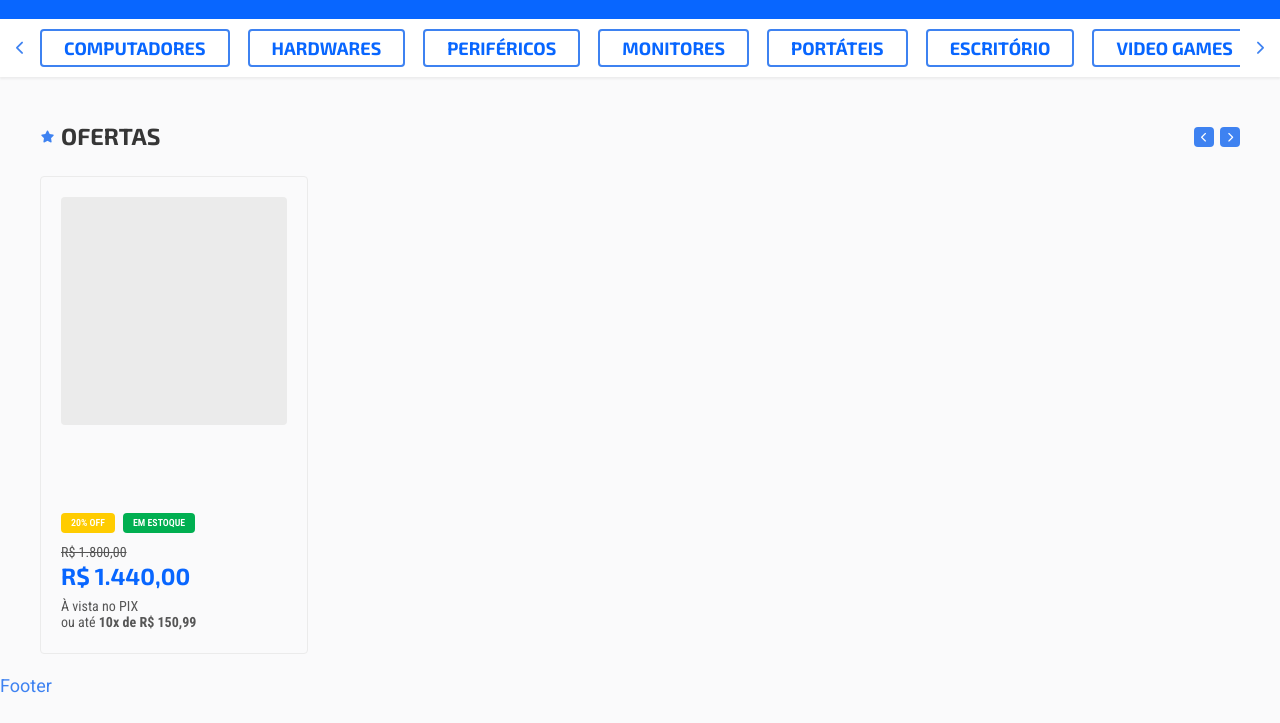
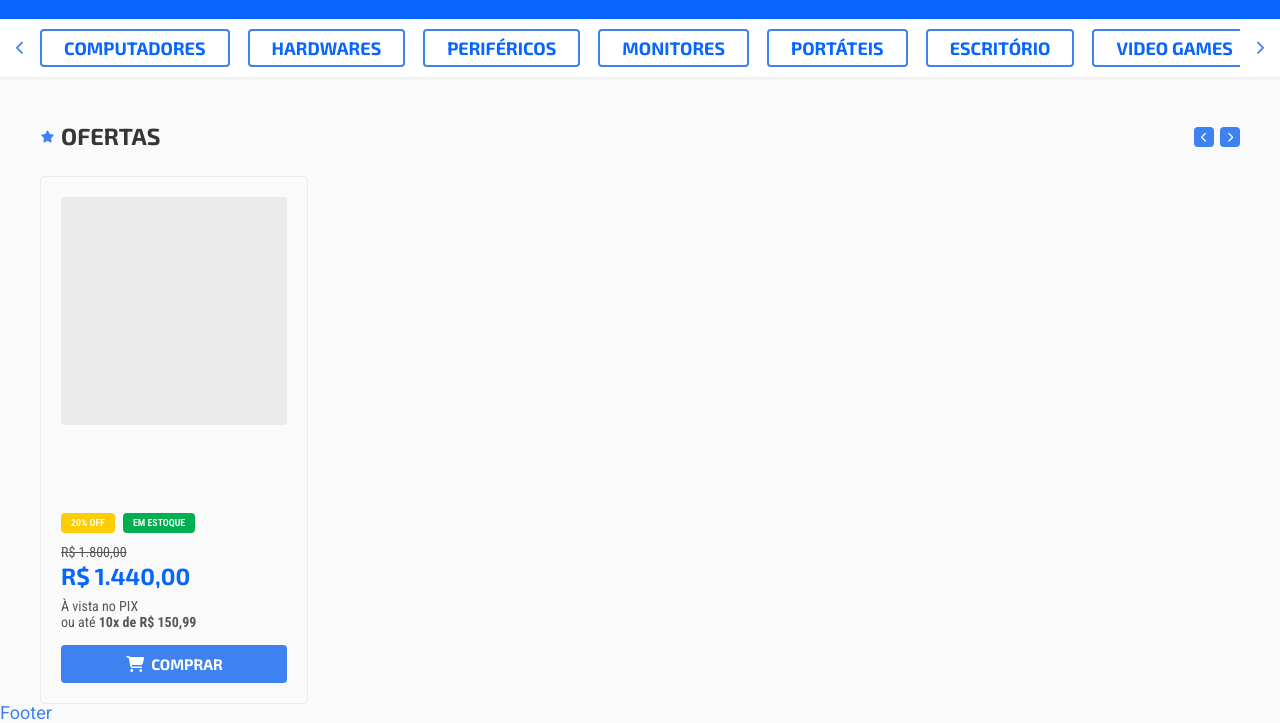
Before and after one commit to eubrunocoelho/e-tech, a plain HTML site: page index.html in a window 1280 px wide. Shown: the part 105-828 px from the top of the page. Before the commit the page ends 801 px from the top, so only its background shows below. Drawn offline with Linux system fonts and the light colour scheme.

Commit message:
style: add style to buy button

```diff
--- a/assets/scss/modules/_buttons.scss
+++ b/assets/scss/modules/_buttons.scss
@@ -7,7 +7,38 @@
 .button {
     @include default-button();
 
+    &__content {
+        align-items: center;
+        column-gap: 6px;
+        display: flex;
+        height: 100%;
+        width: max-content;
+    }
+
+    &__icon {
+        align-items: center;
+        color: $white-color;
+        display: flex;
+        font-size: 16px !important;
+        height: 20px;
+        justify-content: center;
+        width: 20px;
+    }
+
     &--inline {
-        @include inline-button($text-color: $blue-color-1, $border-color: $blue-color-2, $height: 38px, $font-size: 1rem)
+        @include inline-button(
+            $text-color: $blue-color-1,
+            $border-color: $blue-color-2,
+            $height: 38px,
+            $font-size: 1rem,
+        );
+    }
+
+    &--boxed {
+        @include boxed-button(
+            $background-color: $blue-color-2,
+            $height: 38px,
+            $font-size: 0.84rem,
+        );
     }
 }
--- a/assets/scss/modules/_departments.scss
+++ b/assets/scss/modules/_departments.scss
@@ -52,6 +52,10 @@
     &__item {
         width: max-content !important;
     }
+
+    &__button {
+        padding: 0 22px 0 22px !important;
+    }
 }
 
 @media screen and (min-width: 420px) {
--- a/assets/scss/modules/_mixins.scss
+++ b/assets/scss/modules/_mixins.scss
@@ -42,9 +42,23 @@
     font-family: $font-exo-2;
     font-size: $font-size;
     font-weight: 700;
-    padding: 0 22px 0 22px !important;
     text-transform: uppercase;
-    width: max-content;
+    width: 100%;
+}
+
+@mixin boxed-button($background-color, $height, $font-size) {
+    align-items: center;
+    background: $background-color;
+    border-radius: 4px;
+    color: $white-color;
+    display: flex;
+    height: $height;
+    justify-content: center;
+    font-family: $font-exo-2;
+    font-size: $font-size;
+    font-weight: 700;
+    text-transform: uppercase;
+    width: 100%;
 }
 
 @mixin search-box($font-size) {
--- a/index.html
+++ b/index.html
@@ -155,6 +155,14 @@
                             <span>ou até <span class="emphasis">10x de R$ 150,99</span></span>
                         </p>
                     </div>
+                    <a href="#" class="button button--boxed">
+                        <span class="button__content">
+                            <span class="button__icon">
+                                <i class="fa-solid fa-cart-shopping"></i>
+                            </span>
+                            Comprar
+                        </span>
+                    </a>
                 </div>
             </div>
         </section>
```
Also changed, not shown: assets/css/styles.min.css, 1 other file.
